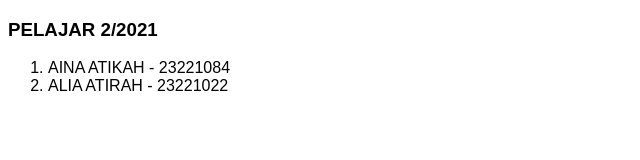
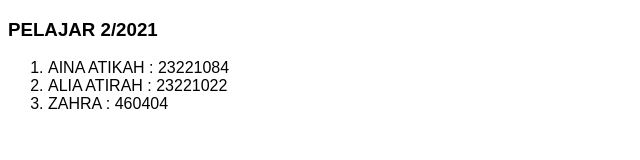
Before and after one commit to ainatikah612/data-pelajar, a plain HTML site: page index.html in a window 1280 px wide. Shown: the whole page, without its empty margins (0-640 px from the left). Drawn offline with Linux system fonts and the light colour scheme.

Commit message:
mengubah fail index.html

```diff
--- a/index.html
+++ b/index.html
@@ -14,8 +14,9 @@
 <body>
     <h3>PELAJAR 2/2021</h3>
     <ol>
-        <li>AINA ATIKAH - 23221084</li>
-        <li>ALIA ATIRAH - 23221022</li>
+        <li>AINA ATIKAH : 23221084</li>
+        <li>ALIA ATIRAH : 23221022</li>
+        <li>ZAHRA : 460404</li>
     </ol>
 
 </body>
```
